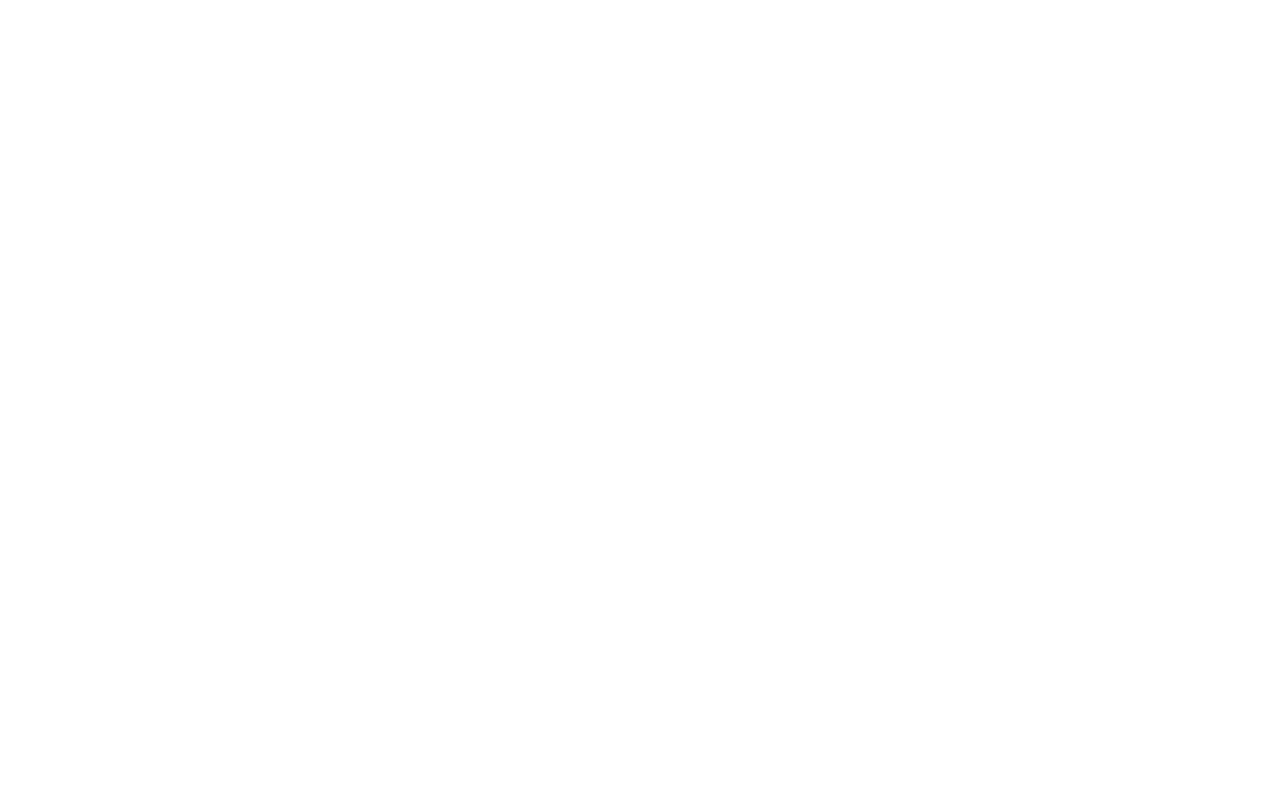
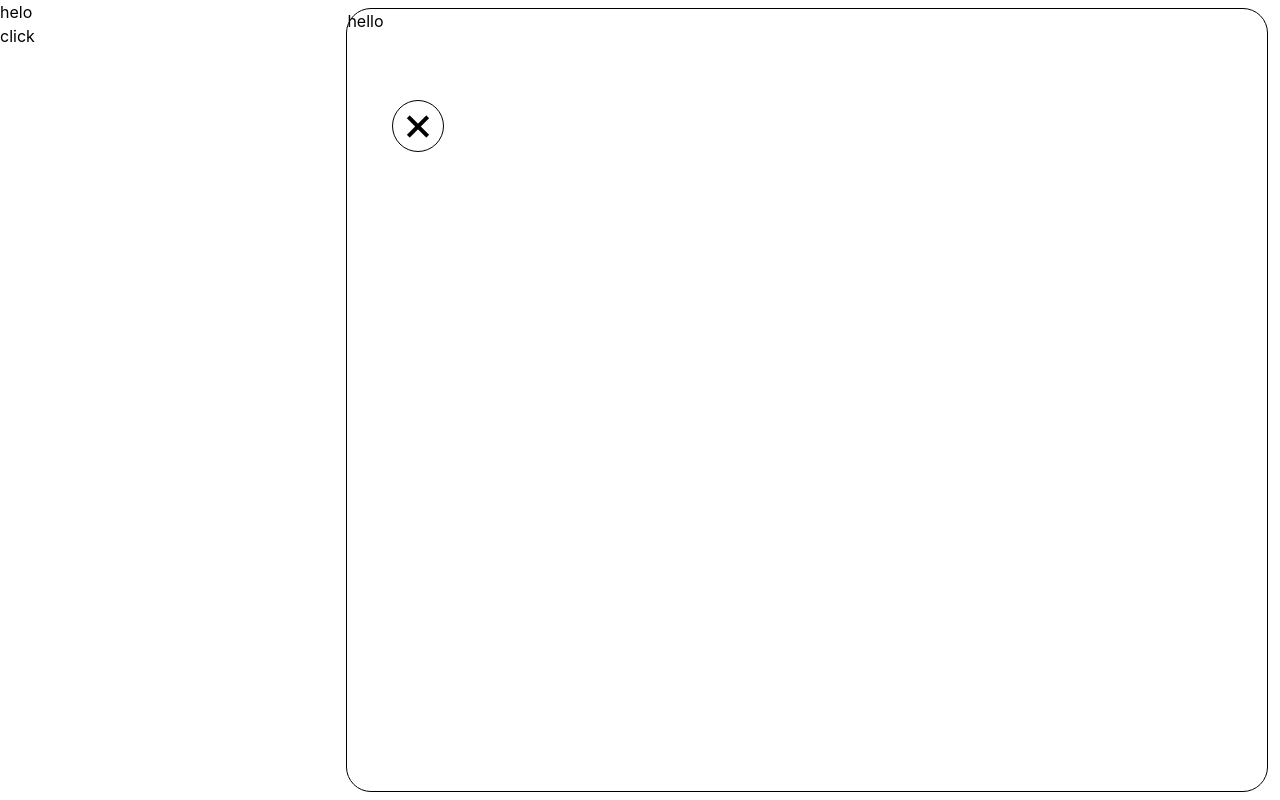
Before and after one commit to preetpalsinghkanda/H-A-U-N-T, a React (Vite) app: page / in a window 1280 px wide. Built offline with nearby package versions, Linux system fonts and the light colour scheme.

Commit message:
add slider close animation

```diff
--- a/index.html
+++ b/index.html
@@ -2,7 +2,11 @@
 <html lang="en">
   <head>
     <meta charset="UTF-8" />
-    <link rel="icon" type="image/svg+xml" href="/favicon.svg" />
+    <!-- <link rel="icon" type="image/svg+xml" href="/favicon.svg" /> -->
+     <link
+  href="https://fonts.googleapis.com/css2?family=Material+Symbols+Outlined"
+  rel="stylesheet"
+/>
     <meta name="viewport" content="width=device-width, initial-scale=1.0" />
     <title>H A U N T</title>
   </head>
--- a/src/App.jsx
+++ b/src/App.jsx
@@ -1,12 +1,17 @@
 import React from 'react'
 import ScrollSmooth from './components/ScrollSmooth';
+import SideSlider from './components/SideSlider'
 
 const App = () => {
   return (
+    <div className="relative h-screen w-full overflow-hidden">
+      <SideSlider/>
     <div>
       <ScrollSmooth/>
-      <div></div>
+      <div>helo</div>
+      <button>click</button>
 
+    </div>
     </div>
   )
 }
--- /dev/null
+++ b/src/components/SideSlider.jsx
@@ -0,0 +1,43 @@
+import React, { useRef } from "react";
+import gsap from "gsap";
+
+const SideSlider = () => {
+  const closeRef = useRef(null);
+
+  const handleClose = () => {
+    const t1 = gsap.timeline();
+
+    t1.to(".cross", {
+      opacity: 0,
+    });
+
+    t1.to(closeRef.current, {
+      x: "100vw",
+      durationc: 0.9,
+      ease: "power2.inOut",
+    });
+  };
+
+  return (
+    <div
+      ref={closeRef}
+      className="border w-[72vw]  right-3 rounded-t-[25px] rounded-b-[25px]  fixed top-2 bottom-2"
+    >
+      <div
+        className="border cross fixed top-25 left-98
+      5 flex items-center justify-center rounded-full w-13 h-13"
+      >
+        <span
+          onClick={handleClose}
+          style={{ fontWeight: "700" }}
+          className="material-symbols-outlined  !text-[35px] cursor-pointer  transition-transform hover:rotate-180 duration-400"
+        >
+          close
+        </span>
+      </div>
+      hello
+    </div>
+  );
+};
+
+export default SideSlider;
--- a/src/index.css
+++ b/src/index.css
@@ -0,0 +1,11 @@
+@import 'tailwindcss';
+
+*{
+    box-sizing: border-box;
+}
+
+body{
+    height: 100%;
+    width: 100%;
+
+}
```
